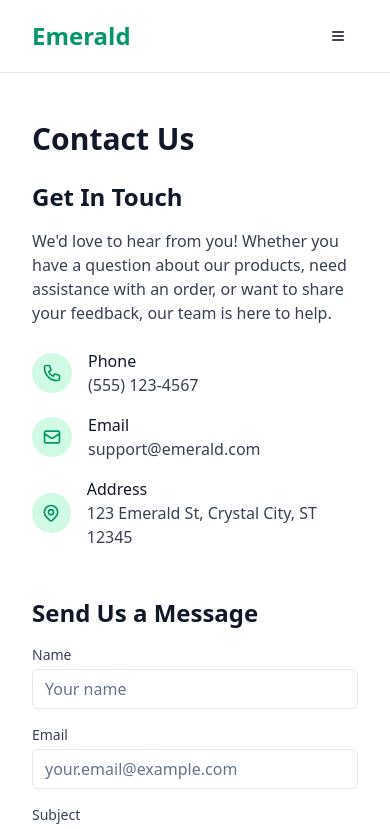
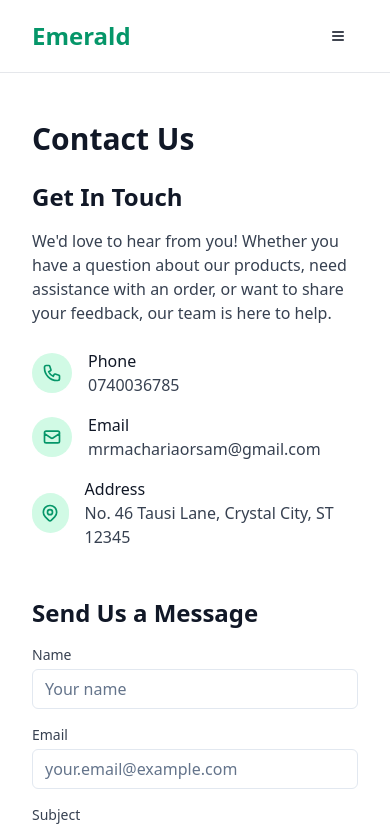
Before and after one commit to macharia80/breezy-cart-oasis, a React (Vite) app: page /contact in a window 390 px wide. Shown: the top 829 px of the page. Built offline with nearby package versions, Linux system fonts and the light colour scheme.

Commit message:
Fix contact information
Update phone number, email, and address in the contact us section.

```diff
--- a/src/pages/Contact.tsx
+++ b/src/pages/Contact.tsx
@@ -27,7 +27,7 @@ const Contact = () => {
               </div>
               <div>
                 <p className="font-medium text-gray-900">Phone</p>
-                <p className="text-gray-700">(555) 123-4567</p>
+                <p className="text-gray-700">0740036785</p>
               </div>
             </div>
 
@@ -39,7 +39,7 @@ const Contact = () => {
               </div>
               <div>
                 <p className="font-medium text-gray-900">Email</p>
-                <p className="text-gray-700">support@emerald.com</p>
+                <p className="text-gray-700">mrmachariaorsam@gmail.com</p>
               </div>
             </div>
 
@@ -52,7 +52,7 @@ const Contact = () => {
               </div>
               <div>
                 <p className="font-medium text-gray-900">Address</p>
-                <p className="text-gray-700">123 Emerald St, Crystal City, ST 12345</p>
+                <p className="text-gray-700">No. 46 Tausi Lane, Crystal City, ST 12345</p>
               </div>
             </div>
           </div>
```
